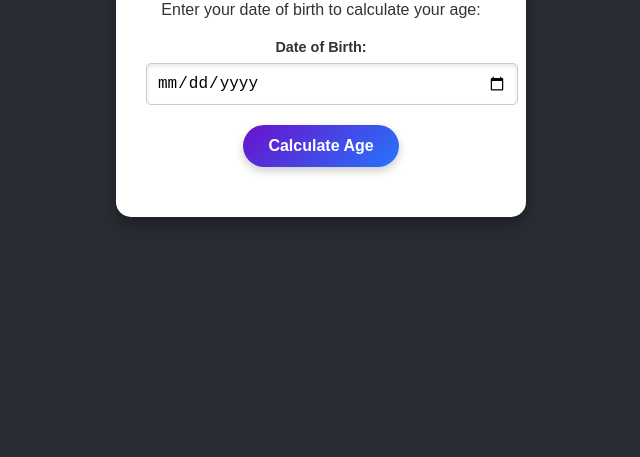
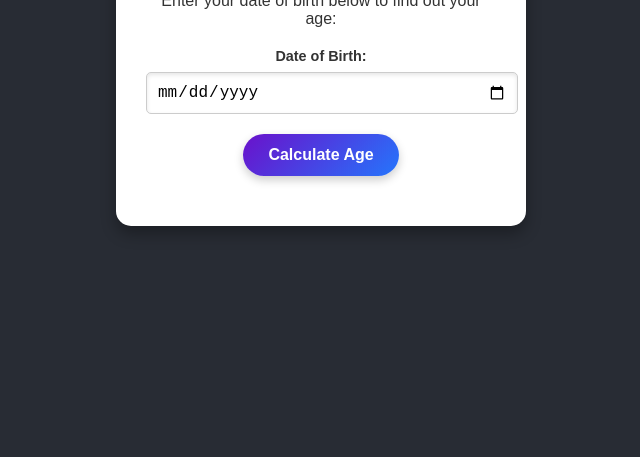
Before and after one commit to Deon-dev/Age-Calculator, a plain HTML site: page index.html in a window 1280 px wide. Shown: the part 343-800 px from the top of the page, without its empty margins (319-959 px from the left). Drawn offline with Linux system fonts and the light colour scheme.

Commit message:
Age Calculator

```diff
--- a/index.html
+++ b/index.html
@@ -3,14 +3,16 @@
 <head>
     <meta charset="UTF-8">
     <meta name="viewport" content="width=device-width, initial-scale=1.0">
-    <title>CalCuus</title>
+    <title>CalCuus - Age Calculator</title>
+    <!-- Linking the stylesheet -->
     <link rel="stylesheet" href="styles.css">
+    <!-- Adding a favicon -->
     <link rel="shortcut icon" href="Image/android-chrome-192x192.png" type="image/x-icon">
 </head>
 <body>
     <div class="container">
         <h1>Age Calculator</h1>
-        <p>Enter your date of birth to calculate your age:</p>
+        <p>Enter your date of birth below to find out your age:</p>
         <div class="form-group">
             <label for="dob">Date of Birth:</label>
             <input type="date" id="dob">
@@ -18,6 +20,7 @@
         <button id="calculate-btn">Calculate Age</button>
         <div id="result" class="result"></div>
     </div>
+    <!-- Linking the JavaScript file -->
     <script src="app.js"></script>
 </body>
 </html>
```
Also changed, not shown: app.js (+7 -0 lines), styles.css (+10 -0 lines), AGU GIDEON.txt (deleted).
